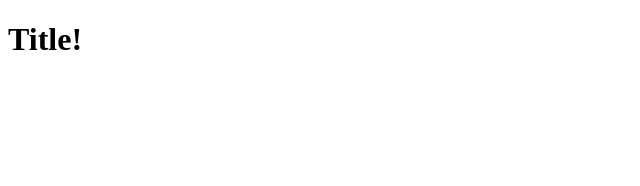
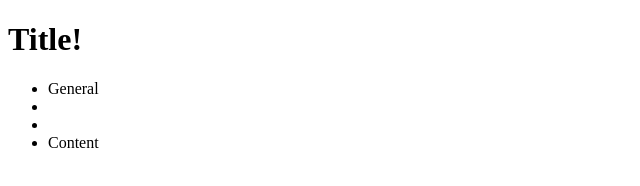
Before and after one commit to Serg2025/Proba_21_01_25, a plain HTML site: page index.html in a window 1280 px wide. Shown: the whole page, without its empty margins (0-640 px from the left). Drawn offline with Linux system fonts and the light colour scheme.

Commit message:
Сверстали header, добавили информацию в файл документации

```diff
--- a/index.html
+++ b/index.html
@@ -10,5 +10,17 @@
 
 
     <h1>Title!</h1>
+
+    <header>
+<nav>
+
+    <ul>
+<li>General<li>
+<li></li>
+<li>Content</li>
+    </ul>
+</nav>
+
+    </header>
 </body>
 </html>
```
Also changed, not shown: style/header.css (added), text1.txt.
